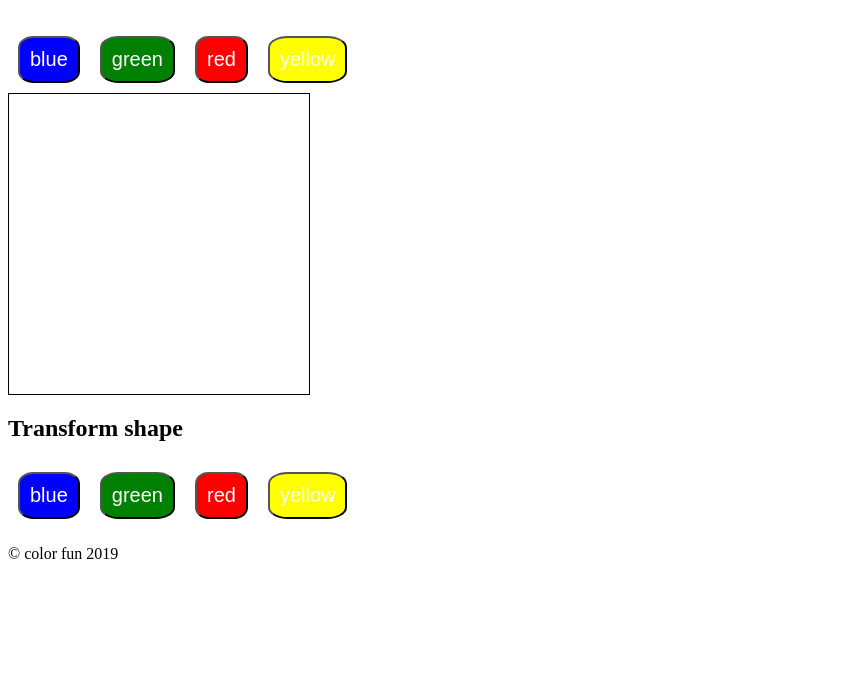
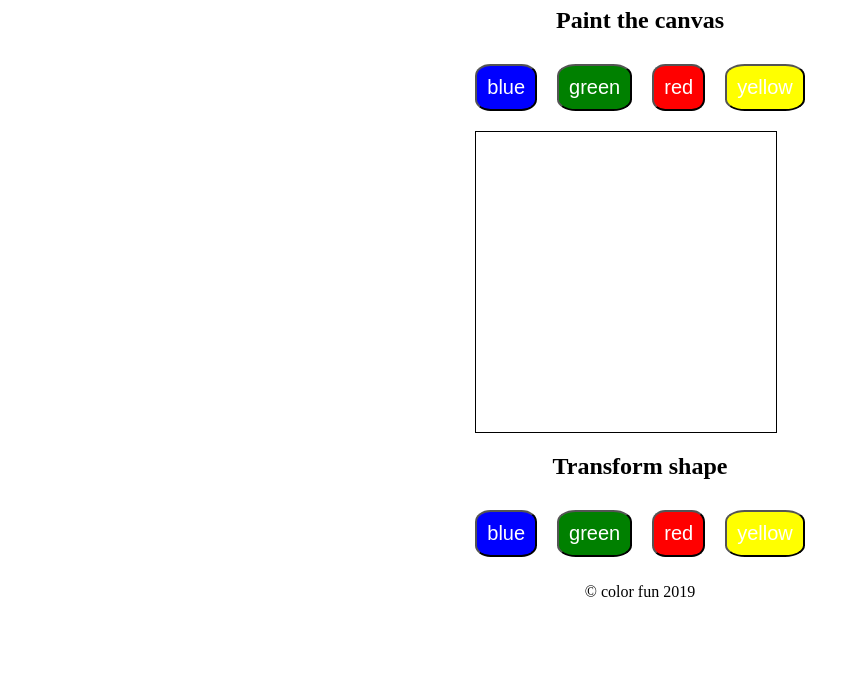
Before and after one commit to acl-code-cooking/hungry-caterpillar, a plain HTML site: page index.html in a window 1280 px wide. Shown: the part 101-800 px from the top of the page, without its empty margins (0-860 px from the left). Drawn offline with Linux system fonts and the light colour scheme.

Commit message:
final commit centered content

```diff
--- a/main.css
+++ b/main.css
@@ -1,8 +1,20 @@
+body {
+    display: flex;
+    flex-direction: column;
+    align-items: center;
+    justify-content: center;
+}
+
+h2 {
+    text-align: center;
+}
+
 #paint-canvas {
     height: 300px;
     width: 300px;
     border: 1px solid black;
     overflow: hidden;
+    margin: 10px;
 }
 
 .color-block {
```
